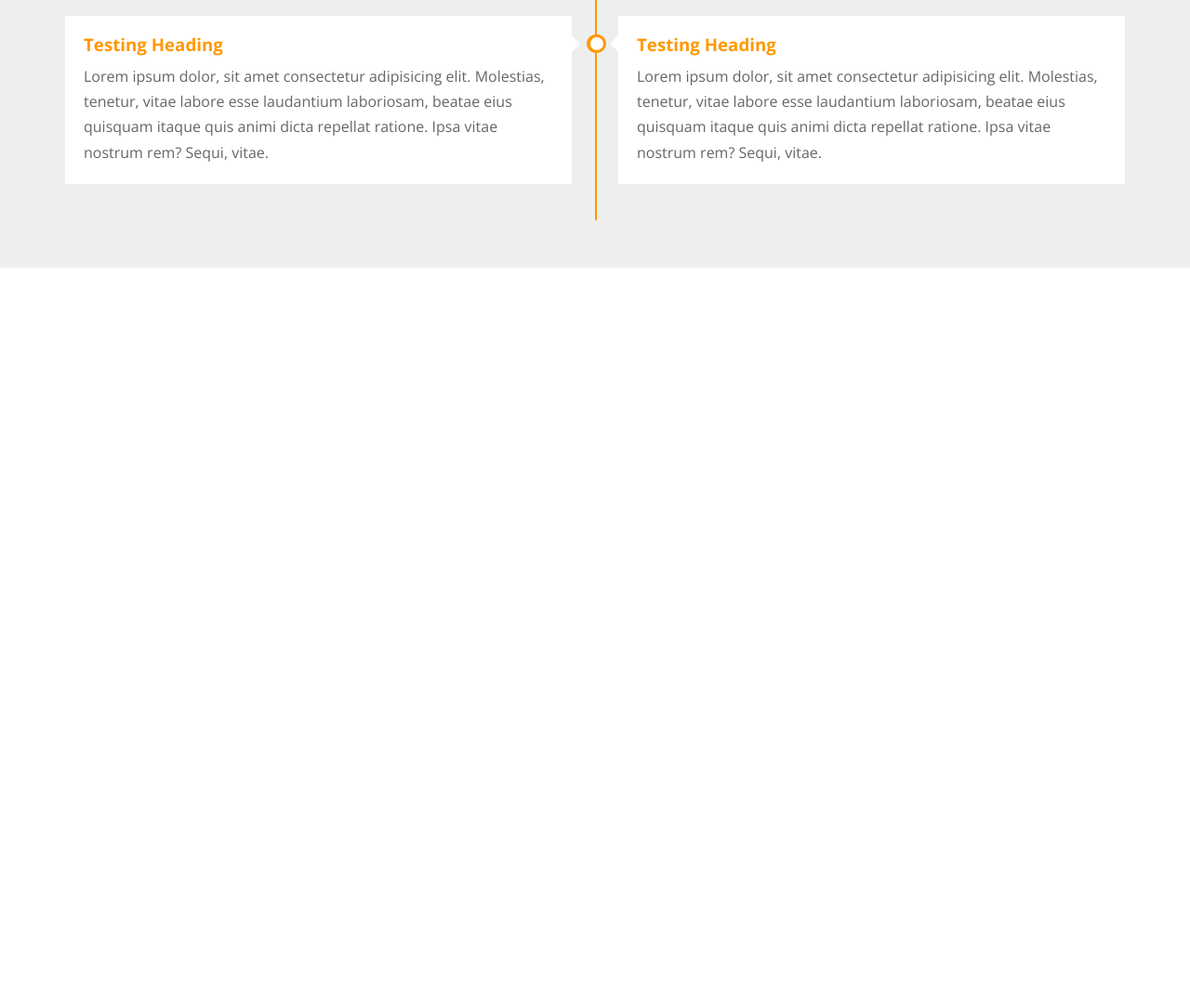
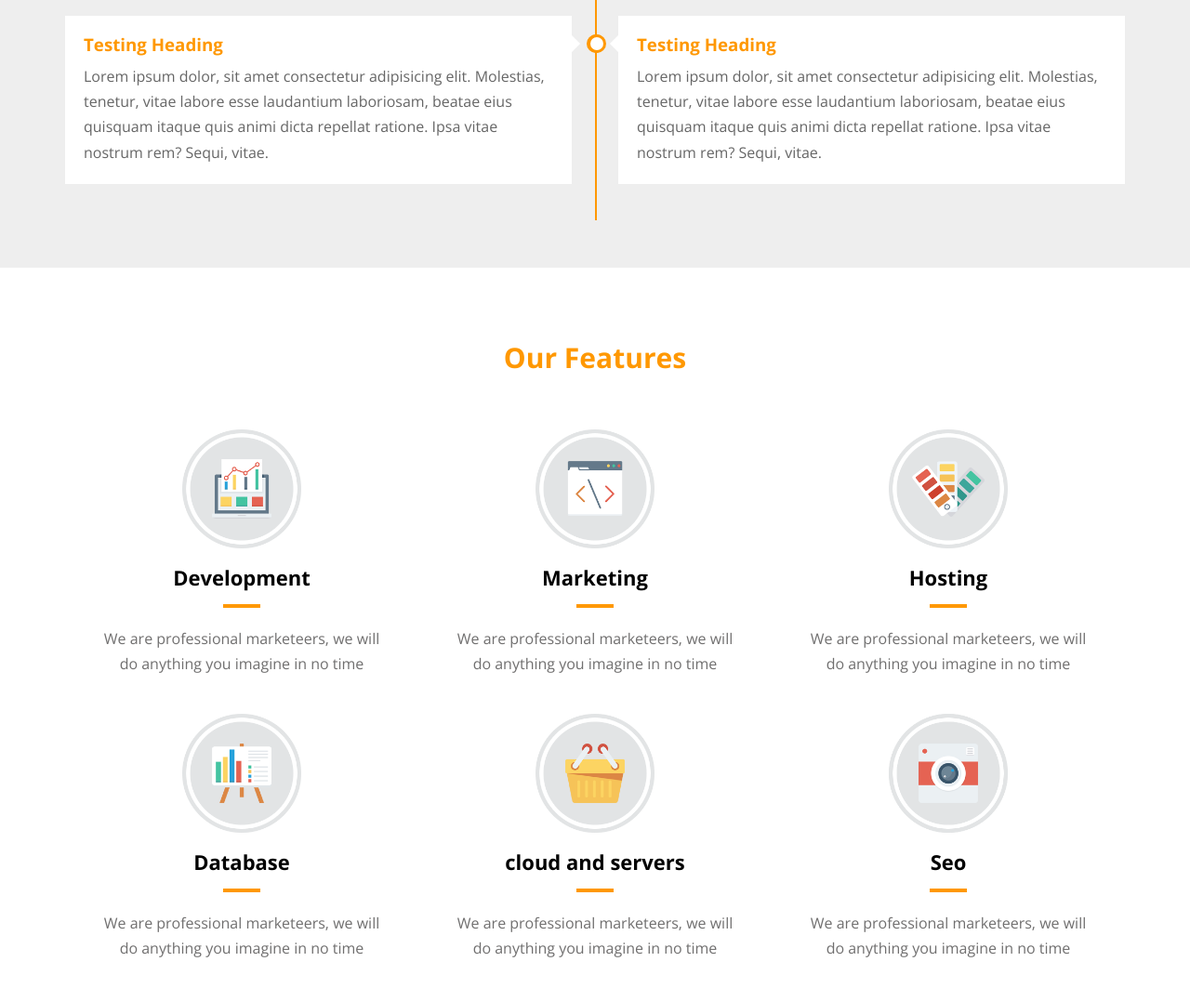
Before and after one commit to obaidash99/special-design, a plain HTML site: page index.html in a window 1280 px wide. Shown: the part 2754-3831 px from the top of the page at 93% size. Before the commit the page ends 3042 px from the top, so only its background shows below. Drawn offline with nearby package versions, Linux system fonts and the light colour scheme.

Commit message:
features section

```diff
--- a/css/main.css
+++ b/css/main.css
@@ -442,3 +442,46 @@ body {
 	left: -19px;
 }
 /* End Timleine */
+/* Srart Features */
+.features {
+	padding-top: 80px;
+	padding-bottom: 80px;
+}
+.features h2 {
+	font-weight: bold;
+	font-size: 30px;
+	color: var(--main-color);
+	margin: 0 0 60px;
+	text-align: center;
+}
+.features .feat-box {
+	width: calc(100% / 3);
+	float: left;
+	text-align: center;
+	margin-bottom: 40px;
+}
+.features .feat-box img {
+	width: 128px;
+}
+.features .feat-box h4 {
+	font-size: 22px;
+	margin: 15px 0 40px;
+	position: relative;
+}
+.features .feat-box h4::before {
+	content: '';
+	position: absolute;
+	width: 40px;
+	height: 4px;
+	background-color: var(--main-color);
+	left: 50%;
+	margin-left: -20px;
+	bottom: -20px;
+}
+.features .feat-box p {
+	width: 80%;
+	margin: auto;
+	line-height: 1.7;
+	color: #706f6f;
+}
+/* End Features */
--- a/index.html
+++ b/index.html
@@ -189,9 +189,48 @@
             </div>
          </div>
       </div>
-      <!-- End Timeline -->
+   </div>
+   <!-- End Timeline -->
+   <!-- Start Features -->
+   <div class="features">
+      <h2>Our Features</h2>
+      <div class="container">
+         <div class="feat-box">
+            <img src="imgs/Icon_01.png" alt="icon">
+            <h4>Development</h4>
+            <p>We are professional marketeers, we will do anything you imagine in no time</p>
+         </div>
+         <div class="feat-box">
+            <img src="imgs/Icon_02.png" alt="icon">
+            <h4>Marketing</h4>
+            <p>We are professional marketeers, we will do anything you imagine in no time</p>
+         </div>
+         <div class="feat-box">
+            <img src="imgs/Icon_03.png" alt="icon">
+            <h4>Hosting</h4>
+            <p>We are professional marketeers, we will do anything you imagine in no time</p>
+         </div>
+         <div class="feat-box">
+            <img src="imgs/Icon_04.png" alt="icon">
+            <h4>Database</h4>
+            <p>We are professional marketeers, we will do anything you imagine in no time</p>
+         </div>
+         <div class="feat-box">
+            <img src="imgs/Icon_05.png" alt="icon">
+            <h4>cloud and servers</h4>
+            <p>We are professional marketeers, we will do anything you imagine in no time</p>
+         </div>
+         <div class="feat-box">
+            <img src="imgs/Icon_06.png" alt="icon">
+            <h4>Seo</h4>
+            <p>We are professional marketeers, we will do anything you imagine in no time</p>
+         </div>
+         <div class="clearfix"></div>
+      </div>
+   </div>
+   <!-- End Features -->
 
-      <script src="./js/main.js"></script>
+   <script src="./js/main.js"></script>
 </body>
 
 </html>
```
